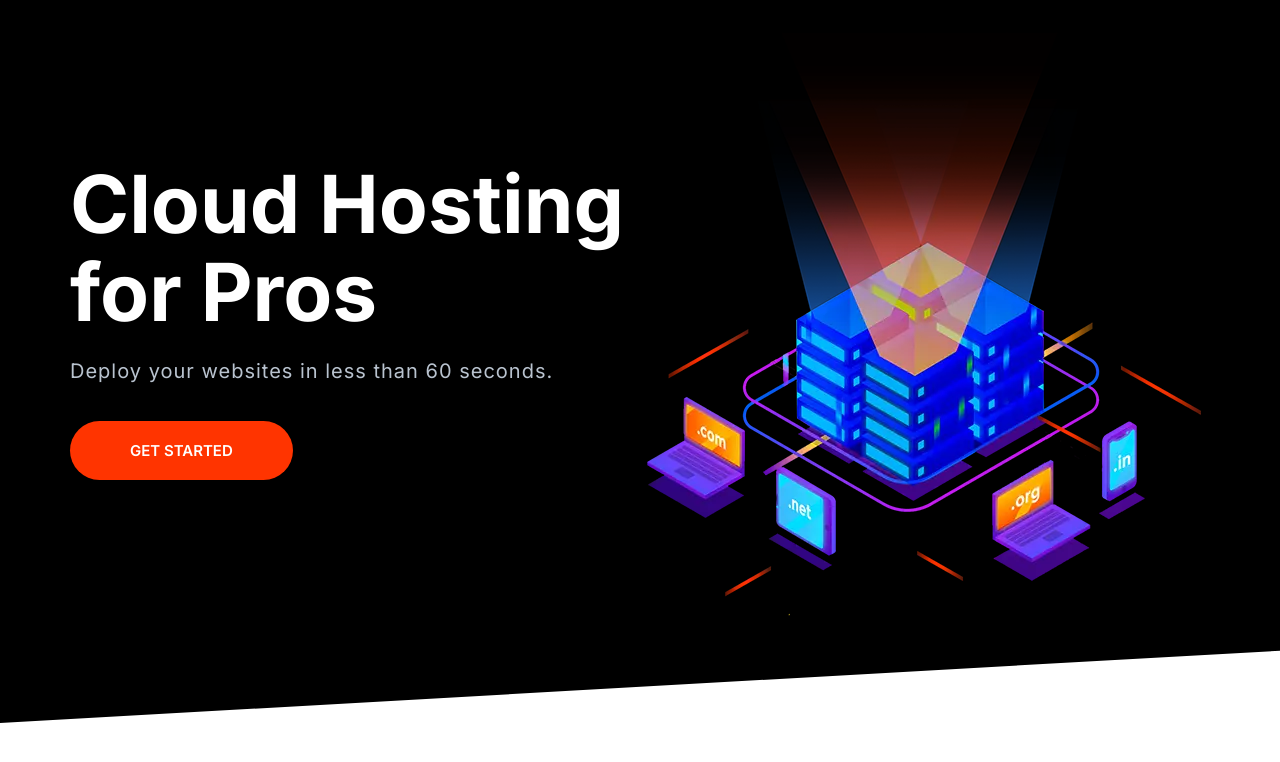
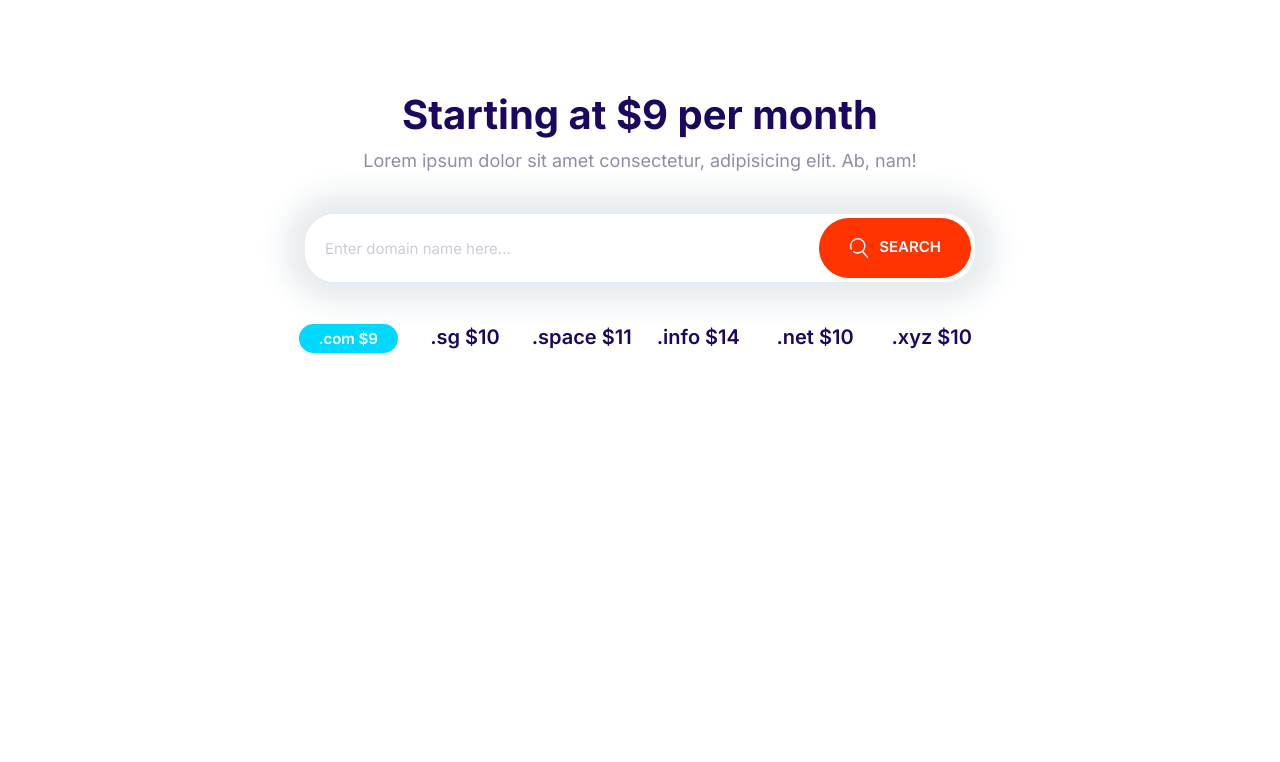
Before and after one commit to ramtinmovahed/moshify, a plain HTML site: page index.html in a window 1280 px wide. Drawn offline with Linux system fonts and the light colour scheme.

Commit message:
build the domain block component.

```diff
--- a/css/styles.css
+++ b/css/styles.css
@@ -195,11 +195,20 @@ a {
 	font-size: 1.8rem;
 	font-weight: 600;
 	margin: 1rem 0;
+	outline: none;
 	padding: 2rem 3rem;
 	text-align: center;
 	text-transform: uppercase;
 	white-space: normal;
 }
+
+.btn .icon {
+	width: 2rem;
+	height: 2rem;
+	margin-right: 1rem;
+	vertical-align: middle;
+}
+
 .btn--primary {
 	background-color: var(--color-primary);
 	color: #fff;
@@ -274,7 +283,7 @@ a {
 .input-group .input {
 	border: 0;
 	flex-grow: 1;
-	padding: 1.5rem 1rem;
+	padding: 1.5rem 2rem;
 }
 .input-group .btn {
 	margin: 4px;
@@ -666,3 +675,28 @@ a {
 		align-self: center;
 	}
 }
+
+/* Domain Block */
+.block-domain .input-group {
+	box-shadow: 0 0 30px 20px #e6ebee;
+	border: 0;
+	margin: 4rem auto;
+	max-width: 670px;
+}
+
+.block-domain__prices {
+	display: grid;
+	grid-template-columns: repeat(3, 1fr);
+	grid-template-rows: repeat(2, 6rem);
+	font-size: 2rem;
+	font-weight: 600;
+	justify-items: center;
+	max-width: 700px;
+	margin: 0 auto;
+}
+
+@media screen and (min-width: 768px) {
+	.block-domain__prices {
+		grid-template-columns: repeat(auto-fit, minmax(10rem, 1fr));
+	}
+}
--- a/index.html
+++ b/index.html
@@ -14,19 +14,26 @@
 </head>
 
 <body>
-  <section class="block block--dark block--skewed-left hero">
-    <div class="container grid grid--1x2">
-      <header class="block__header hero__content">
-        <h1 class="block__heading">Cloud Hosting for Pros</h1>
-        <p class="hero__tagline">Deploy your websites in less than 60 seconds.</p>
-        <a href="" class="btn btn--accent btn--stretched">Get Started</a>
-      </header>
-      <picture>
-        <source type="image/webp" srcset="images/banner.webp 1x, imagers/banner@2x.webp 2x">
-        <source type="image/png" srcset="images/banner.png 1x, imagers/banner@2x.png 2x">
-        <img class="hero__image" src="images/banner.png" alt="">
-      </picture>
+  <section class="block container block-domain">
+    <header class="block__header">
+      <h2>Starting at $9 per month</h2>
+      <p>Lorem ipsum dolor sit amet consectetur, adipisicing elit. Ab, nam!</p>
+    </header>
+    <div class="input-group">
+      <input type="text" class="input" placeholder="Enter domain name here...">
+
+      <button class="btn btn--accent"><svg class="icon icon--white">
+          <use xlink:href="images/sprite.svg#search"></use>
+        </svg>Search</button>
     </div>
+    <ul class="list block-domain__prices">
+      <li><span class="badge badge--secondary">.com $9</span></li>
+      <li>.sg $10</li>
+      <li>.space $11</li>
+      <li>.info $14</li>
+      <li>.net $10</li>
+      <li>.xyz $10</li>
+    </ul>
   </section>
   <script src="js/main.js"></script>
 </body>
```
Also changed, not shown: components/domain-block.html (added, +21 -0 lines).
